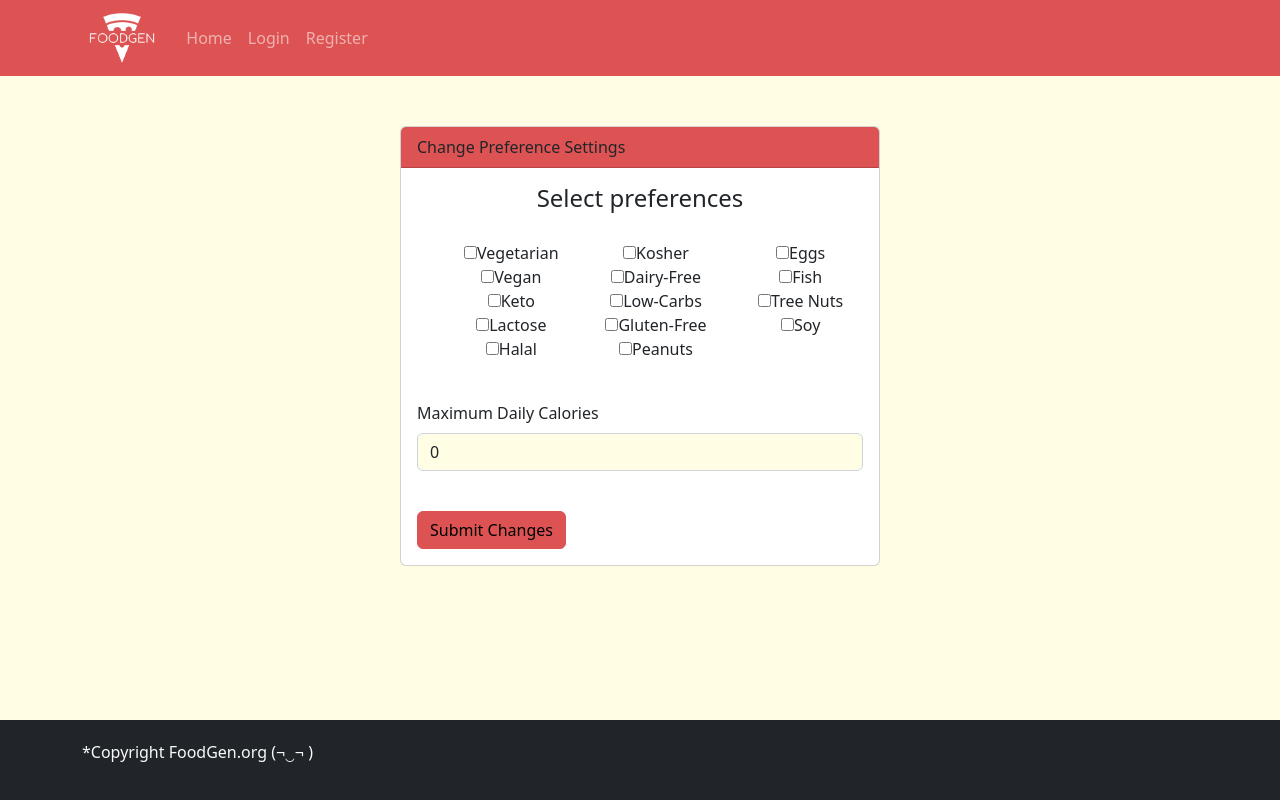
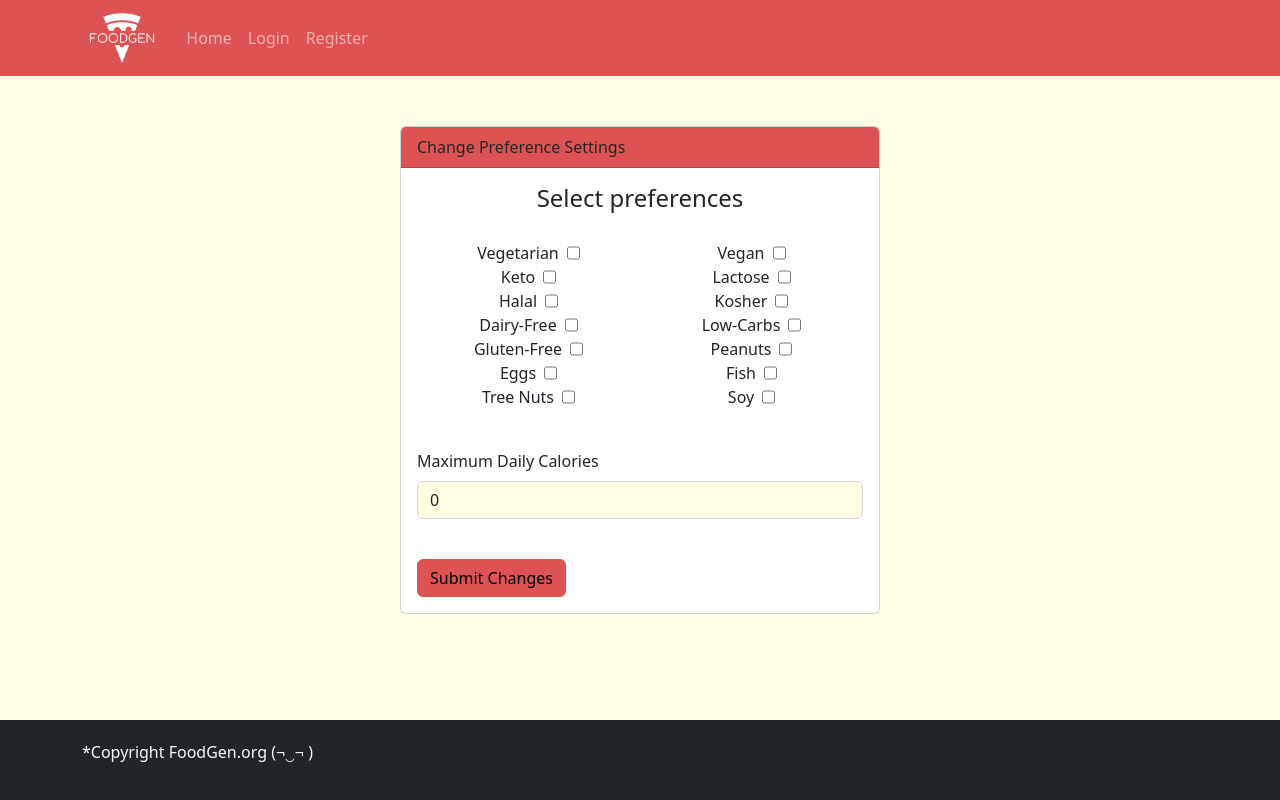
Before and after one commit to thefoodplanners/frontend, a React (Create React App) app: page /settings in a window 1280 px wide. Built offline with nearby package versions, Linux system fonts and the light colour scheme; no server answers.

Commit message:
improve preference layout

```diff
--- a/src/components/preferences.jsx
+++ b/src/components/preferences.jsx
@@ -14,10 +14,15 @@
   return (
     <>
       <h4 className="title">Select preferences</h4>
-      <ul className="preferences-list">
+        <div className="container">
+          <div className="row">
           {preferencesData.map(({ preference }, index) => {
             return (
-            <li key={index}>
+              <div
+                key={index}
+                className="col-6 d-flex justify-content-center"
+              >
+                <label className="me-2">{preference}</label>
                 <input
                   type="checkbox"
                   id={`custom-checkbox-${index}`}
@@ -26,11 +31,11 @@
                   checked={props.checked[index]}
                   onChange={() => handleChange(index)}
                 />
-              <label>{preference}</label>
-            </li>
+              </div>
             );
           })}
-      </ul>
+          </div>
+        </div>
     </>
   );
 };
```
Lines whose indentation alone changed are shown as unchanged.
